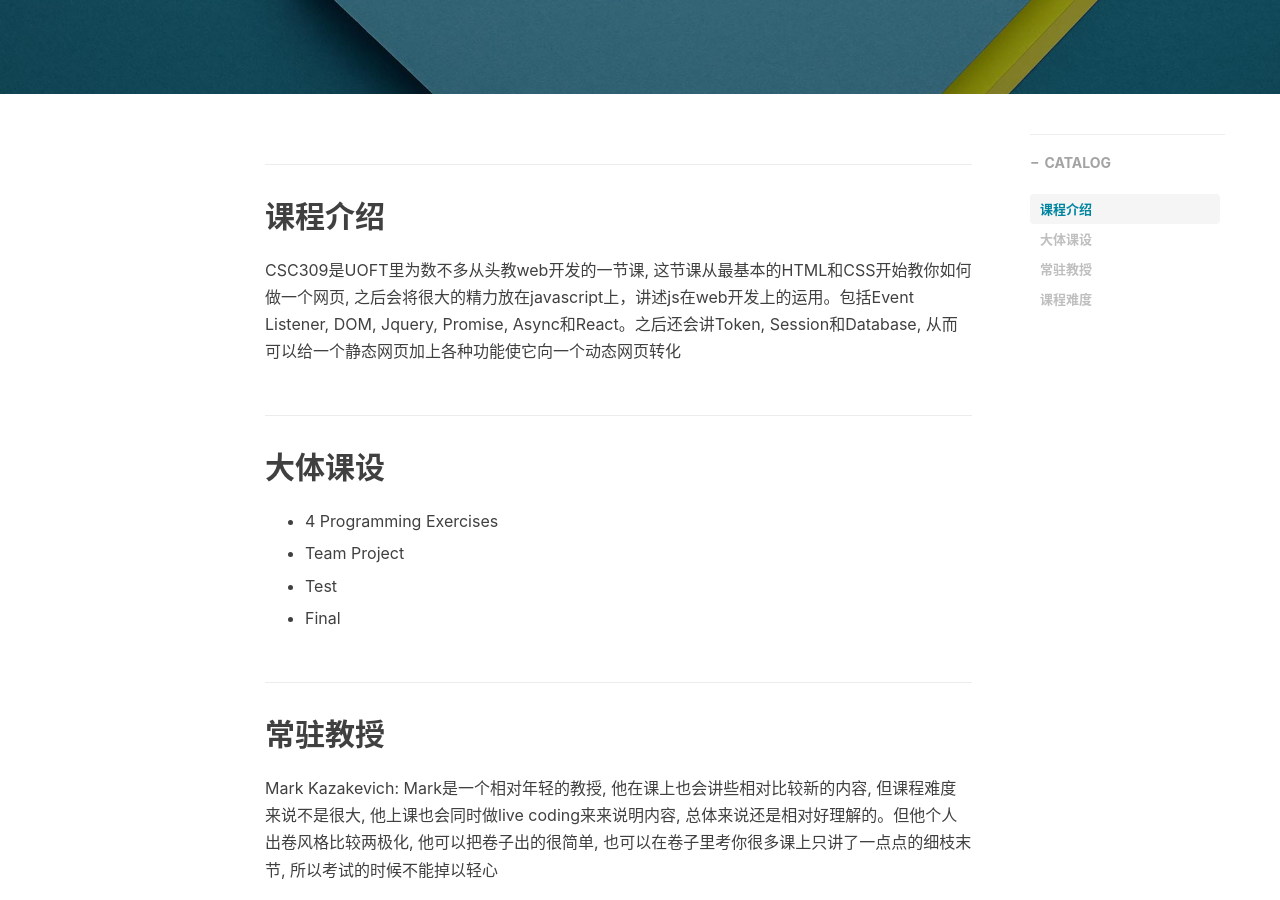
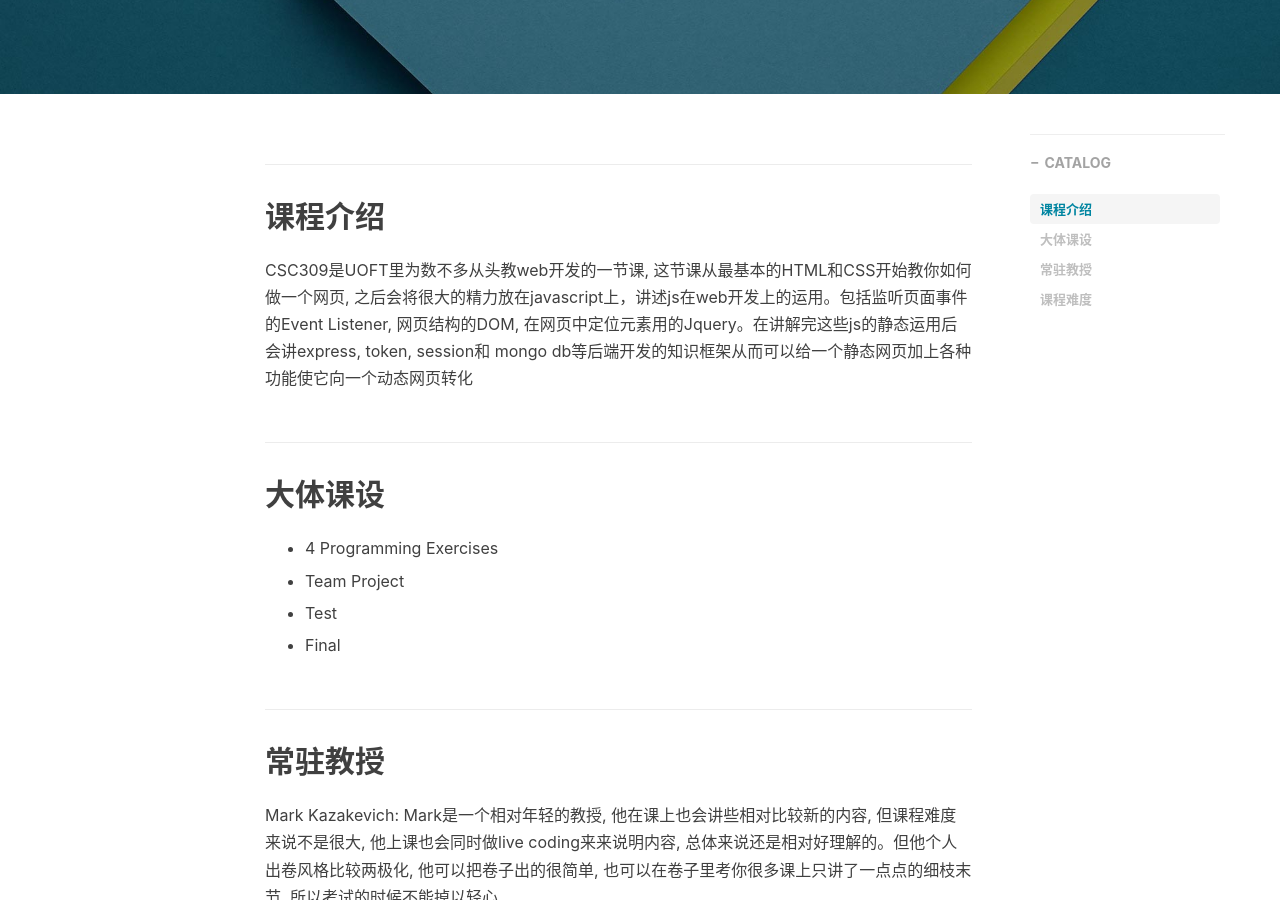
Before and after one commit to UT-Application-Development-Association/course-wiki, a Jekyll site: the page built from _posts/2021-01-01-csc309.md, in a window 1280 px wide and 900 px high, scrolled down 429 px. Built offline with Jekyll 4.4.1, drawn with Linux system fonts in a browser that asks for light colours; nearby versions of some CDN libraries; comment, search, counter and statistics services are not loaded.

```diff
--- a/_posts/2021-01-01-csc309.md
+++ b/_posts/2021-01-01-csc309.md
@@ -12,8 +12,8 @@
     - BR5
 ---
 ## 课程介绍
-CSC309是UOFT里为数不多从头教web开发的一节课, 这节课从最基本的HTML和CSS开始教你如何做一个网页, 之后会将很大的精力放在javascript上，讲述js在web开发上的运用。包括Event
-Listener, DOM, Jquery, Promise, Async和React。之后还会讲Token, Session和Database, 从而可以给一个静态网页加上各种功能使它向一个动态网页转化
+CSC309是UOFT里为数不多从头教web开发的一节课, 这节课从最基本的HTML和CSS开始教你如何做一个网页, 之后会将很大的精力放在javascript上，讲述js在web开发上的运用。包括监听页面事件的Event
+Listener, 网页结构的DOM, 在网页中定位元素用的Jquery。在讲解完这些js的静态运用后会讲express, token, session和 mongo db等后端开发的知识框架从而可以给一个静态网页加上各种功能使它向一个动态网页转化
 
 ## 大体课设
 - 4 Programming Exercises
```
Also changed, not shown: _posts/2021-01-01-csc301.md (+1 -1 lines), _posts/2021-01-01-csc343.md (+1 -1 lines), _posts/2021-01-01-csc373.md (+1 -1 lines), _posts/2021-01-01-csc384.md (+1 -1 lines), _posts/2021-01-01-csc418.md (+1 -1 lines).
